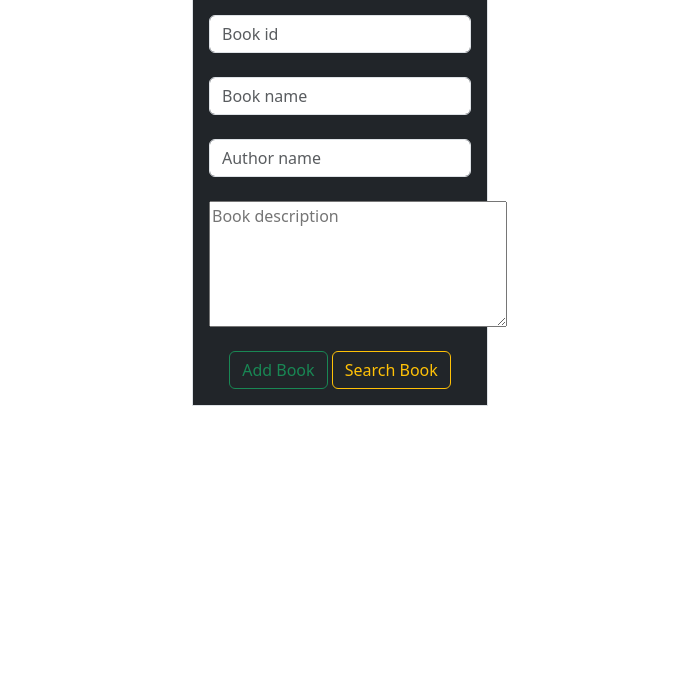
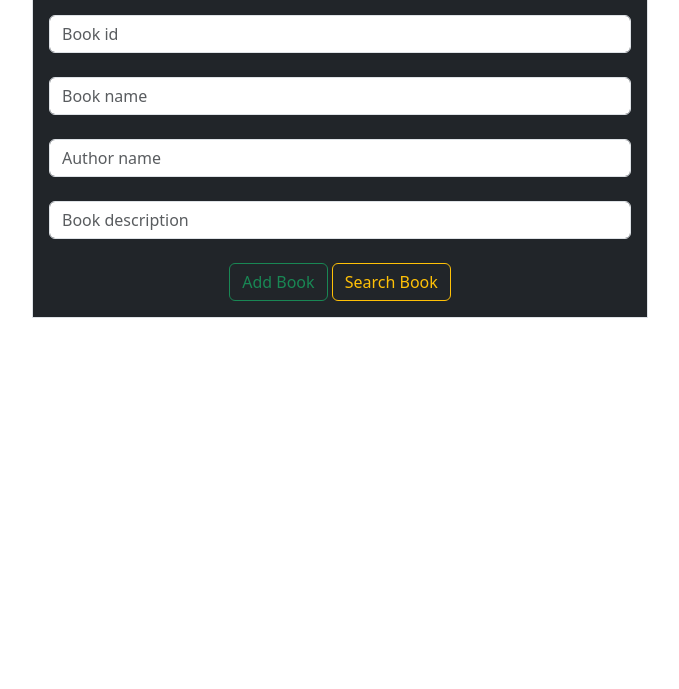
Before and after one commit to shilpajose/Bookshop-javascript, a plain HTML site: page index.html in a window 1280 px wide. Shown: the part 111-800 px from the top of the page, without its empty margins (300-979 px from the left). Drawn offline with nearby package versions, Linux system fonts and the light colour scheme.

Commit message:
bookshop-js-dom-updated,textarea, added book id, title

```diff
--- a/index.html
+++ b/index.html
@@ -5,14 +5,14 @@
     <link href="https://cdn.jsdelivr.net/npm/bootstrap@5.3.0-alpha3/dist/css/bootstrap.min.css" rel="stylesheet" integrity="sha384-KK94CHFLLe+nY2dmCWGMq91rCGa5gtU4mk92HdvYe+M/SXH301p5ILy+dN9+nJOZ" crossorigin="anonymous">
 </head>
 <body>
-    <div class="container w-25 mt-5 text-center">
+    <div class="container w-50 mt-5 text-center">
         <form action="" class="bg-dark border mt-5 p-3">
             <h4 style="color: white;">ADD BOOK</h4><br>
             <input type="text" id="bid" class="form-control" placeholder="Book id"><br>
             <input type="text" id="bn" class="form-control" placeholder="Book name" style="width: 100%;"><br>
             <input type="text" id="an" class="form-control" placeholder="Author name" style="width: 100%;"><br>
-            <!-- <input type="text" id="desc" class="form-control" placeholder="Book description" style="width: 100%;"><br> -->
-            <textarea name="" id="desc" cols="30" rows="5" placeholder="Book description"></textarea><br><br>
+            <input type="text" id="desc" class="form-control" placeholder="Book description" style="width: 100%;"><br>
+            <!-- <textarea name="" id="desc" cols="10" rows="5" placeholder="Book description"></textarea><br><br> -->
             <button type="button" onclick="addBook()" class="btn btn-outline-success">Add Book</button>
             <button type="button" onclick="searchPage()" class="btn btn-outline-warning">Search Book</button>
         </form>
```
